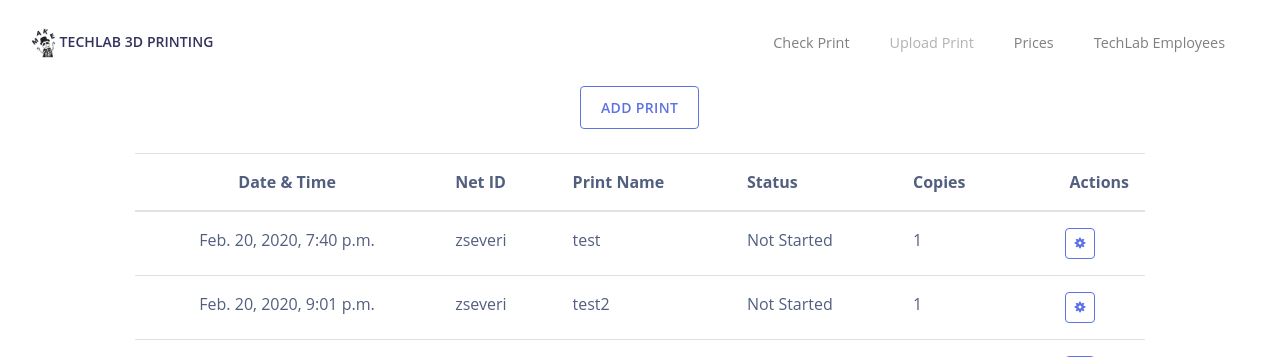
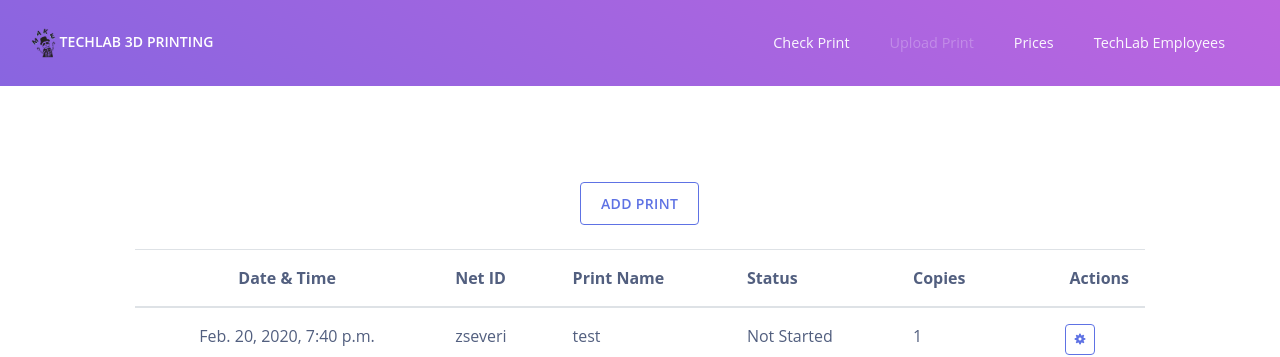
Before and after one commit to zseverino/pyNTakeApp, a Django app: page /employeeIndex/ in a window 1280 px wide. Shown: the top 357 px of the page. Run offline with Django 3.2, Linux system fonts and the light colour scheme; a user stored in the database is signed in; data comes from the database, SQL or seed files in the repository; both versions use the stored data as it was after the commit; some libraries are stand-ins or nearby versions.

Commit message:
fixed navbar

```diff
--- a/printList/templates/employeeIndex.html
+++ b/printList/templates/employeeIndex.html
@@ -34,7 +34,7 @@
         <!-- Argon JS -->
         <script src= {% static '/assets/js/argon-design-system.js' %}  ></script>
 
-        <nav id="navbar-main" class="navbar navbar-expand-lg navbar-light ">
+        <nav id="navbar-main" class="navbar navbar-expand-lg navbar-dark bg-gradient-purple">
             <div class="container-fluid">
                 <a class="navbar-brand" href="../ ">
                     <img src="../static/assets/img/brand/dooley.png">
@@ -79,7 +79,7 @@
         </nav>
 
         <!-- Button trigger modal -->
-        <div class="d-flex justify-content-center">
+        <div class="d-flex justify-content-center mt-md-7">
             <button type="button" class="btn btn-outline-primary justify-content-center" data-toggle="modal" data-target="#newPrintModal">
              Add Print
             </button>
--- a/printList/templates/printCheck.html
+++ b/printList/templates/printCheck.html
@@ -28,7 +28,7 @@
     </head>
 
     <body>
-        <nav id="navbar-main" class="navbar navbar-expand-lg navbar-light ">
+        <nav id="navbar-main" class="navbar navbar-expand-lg navbar-dark bg-gradient-purple">
             <div class="container-fluid">
                 <a class="navbar-brand" href="../ ">
                     <img src="../static/assets/img/brand/dooley.png">
--- a/printList/templates/printPrices.html
+++ b/printList/templates/printPrices.html
@@ -28,7 +28,7 @@
     </head>
 
     <body>
-        <nav id="navbar-main" class="navbar navbar-expand-lg navbar-light ">
+        <nav id="navbar-main" class="navbar navbar-expand-lg navbar-dark bg-gradient-purple">
             <div class="container-fluid">
                 <a class="navbar-brand" href="../ ">
                     <img src="../static/assets/img/brand/dooley.png">
--- a/printList/templates/printUpload.html
+++ b/printList/templates/printUpload.html
@@ -28,7 +28,7 @@
     </head>
 
     <body>
-        <nav id="navbar-main" class="navbar navbar-expand-lg navbar-light ">
+        <nav id="navbar-main" class="navbar navbar-expand-lg navbar-dark bg-gradient-purple">
             <div class="container-fluid">
                 <a class="navbar-brand" href="../ ">
                     <img src="../static/assets/img/brand/MAKEmory.png">
--- a/templates/registration/logged_out.html
+++ b/templates/registration/logged_out.html
@@ -28,7 +28,7 @@
     </head>
 
     <body>
-        <nav id="navbar-main" class="navbar navbar-expand-lg navbar-light ">
+        <nav id="navbar-main" class="navbar navbar-expand-lg navbar-light bg-gradient-purple">
             <div class="container-fluid">
                 <a class="navbar-brand" href="../../ ">
                     <img src= {% static '/assets/img/brand/MAKEmory.png'%} >
--- a/templates/registration/login.html
+++ b/templates/registration/login.html
@@ -28,7 +28,7 @@
     </head>
 
     <body>
-        <nav id="navbar-main" class="navbar navbar-expand-lg navbar-light ">
+        <nav id="navbar-main" class="navbar navbar-expand-lg navbar-light bg-gradient-purple">
             <div class="container-fluid">
                 <a class="navbar-brand" href="../../ ">
                     <img src= {% static '/assets/img/brand/dooley.png' %}>
@@ -72,7 +72,7 @@
             </div>
         </nav>
 
-        <div class="container">
+        <div class="container mt-md-7">
             <img src= {% static '/assets/img/brand/dooley.png' %} alt="..." class="img-thumbnail rounded mx-auto d-block" width="200">
             {% load crispy_forms_tags %}
             {% block content %}
```
Also changed, not shown: printList/templates/index.html (+4 -4 lines), db.sqlite3.
